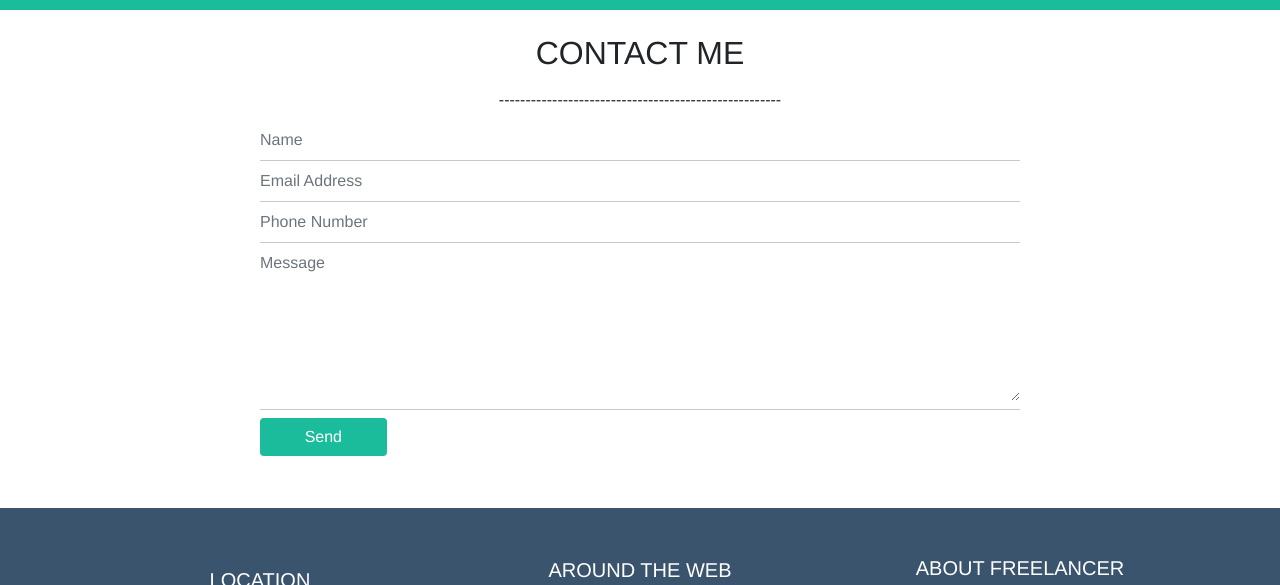
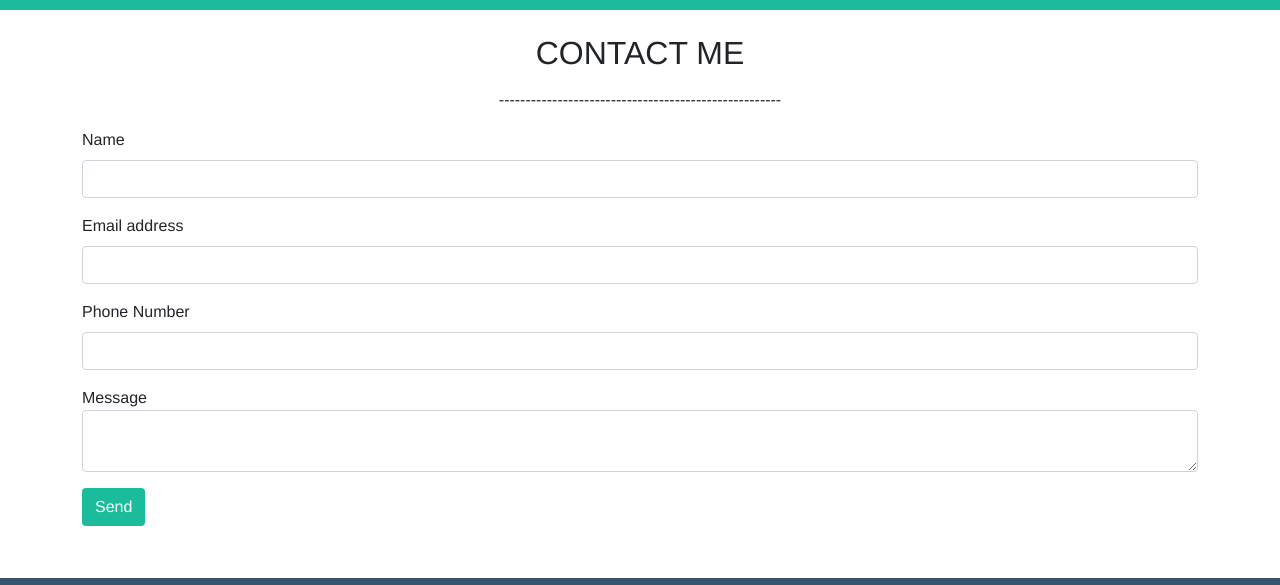
Before and after one commit to DarioBosco/html-css-bootstrap-freelancer, a plain HTML site: page index.html in a window 1280 px wide. Shown: the part 1410-1995 px from the top of the page. Drawn offline with nearby package versions, Linux system fonts and the light colour scheme.

Commit message:
Aggiunto form

```diff
--- a/index.html
+++ b/index.html
@@ -122,19 +122,26 @@
 						<h2 class="text-center m-0 pb-3">CONTACT ME</h2>
 						<div class="text-center pb-3">-----------------------------------------------------</div>
 					</div>
-					<div class="row justify-content-center">
-						<div class="ps-0 col-7 col-md-8 text-secondary">Name</div>
-						<hr class="mt-2 mb-2 col-7 col-md-8" />
-						<div class="ps-0 col-7 col-md-8 text-secondary">Email Address</div>
-						<hr class="mt-2 mb-2 col-7 col-md-8" />
-						<div class="ps-0 col-7 col-md-8 text-secondary">Phone Number</div>
-						<hr class="mt-2 mb-2 col-7 col-md-8" />
-						<div id="contact-me-message" class="ps-0 col-7 col-md-8 text-secondary">Message</div>
-						<hr class="mt-2 mb-2 col-7 col-md-8" />
-						<div class="col-7 col-md-8 p-0">
-							<button type="button" class="btn col-md-2 mb-5">Send</button>
+					<form>
+						<div class="mb-3">
+							<label for="firstName" class="form-label">Name</label>
+							<input type="text" class="form-control" id="firstName" />
 						</div>
-					</div>
+						<div class="mb-3">
+							<label for="emailInput" class="form-label">Email address</label>
+							<input type="email" class="form-control" id="emailInput" />
+						</div>
+						<div class="mb-3">
+							<label for="phoneInput" class="form-label">Phone Number</label>
+							<input type="tel" class="form-control" id="phoneInput" />
+						</div>
+						<div class="mb-3">
+							<label for="messageInput">Message</label>
+							<textarea class="form-control" id="messageInput"></textarea>
+						</div>
+
+						<button type="submit" class="btn mb-5">Send</button>
+					</form>
 				</div>
 			</section>
 			<!-- Fine Contact Me -->
```
